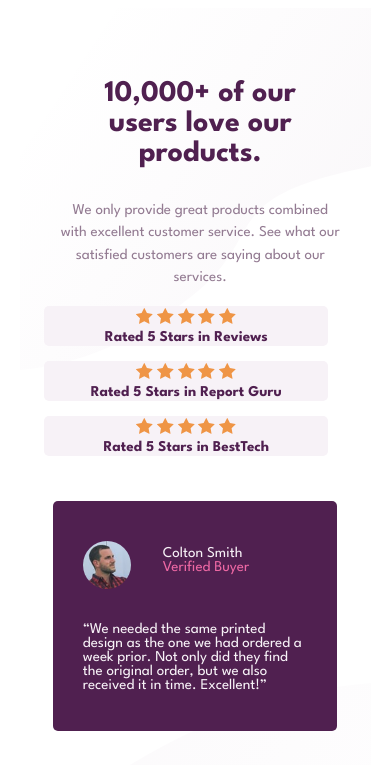
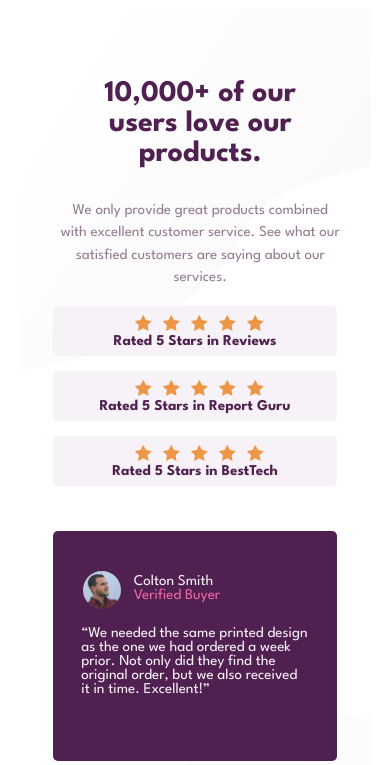
Before and after one commit to fjord20/front-end-mentor-project-5, a plain HTML site: page index.html in a window 390 px wide. Shown: the top 765 px of the page. Drawn offline with Linux system fonts and the light colour scheme.

Commit message:
update css

```diff
--- a/style/style.css
+++ b/style/style.css
@@ -51,9 +51,9 @@ html, body {
 .h1-heading h1 {
 color: hsl(300, 43%, 22%);
 font-weight: 700;
- font-size: 3.6rem;
- line-height: 1em;
- padding-right: 25%;
+font-size: 3rem;
+line-height: 0.9em;
+padding-right: 40%;
 }
 
 .text-heading {
@@ -66,6 +66,7 @@ html, body {
 }
 
 /* rating section*/
+
 .rating {
 display: flex;
 flex-direction: column;
@@ -112,10 +113,13 @@ html, body {
 background-color: hsl(300, 24%, 96%);
 }
 
+.stars {
+  width: 35%;
+  margin-left: 8%;
+}
+
 .stars img {
-  position: relative;
-  margin-left: 10px;
-
+margin-right: 5%;
 }
 
 .rated-for {
@@ -125,6 +129,7 @@ html, body {
 }
 
 /* card-response*/
+
 .card-response {
 display: flex;
 flex-direction: row;
@@ -149,6 +154,7 @@ html, body {
 position: relative;
 top: 1.33rem;
 width: 35%;
+height: 225px;
 background-color: hsl(300, 43%, 22%);
 border-radius: 0.33rem;
 }
@@ -159,6 +165,7 @@ html, body {
 position: relative;
 top: 2.66rem;
 width: 35%;
+height: 225px;
 background-color: hsl(300, 43%, 22%);
 border-radius: 0.33rem;
 }
@@ -170,16 +177,18 @@ html, body {
 margin-top: 10%;
 }
 
+.foto-mans {
+  width: 15%;
+  margin-right: 5%;
+}
 
 .foto-mans img {
-  position: relative;
-  width: 60%;
-  /*margin-right: 5%; */
 border-radius: 60%;
 }
 
 .data-mans {
-  margin-top: 2%;
+margin-top: 1%;
+
 }
 
 .name-mans p {
@@ -192,7 +201,7 @@ html, body {
 }
 
 article {
-  margin: 30px 30px 0 30px;
+margin: 5% 10% 0 10%;
 }
 
 q {
@@ -257,6 +266,7 @@ q {
   align-items: center;
   gap: 1rem;
   width: 90%;
+  margin: 0%;
 }
 
 .rating-1 {
@@ -265,6 +275,8 @@ q {
     flex-direction: column;
     justify-content: center;
     width: 90%;
+    height: 50px;
+
 
 }
 
@@ -274,6 +286,7 @@ q {
   flex-direction: column;
   justify-content: center;
   width: 90%;
+  height: 50px;
   position: static;
 }
 
@@ -283,13 +296,15 @@ q {
   flex-direction: column;
   justify-content: center;
   width: 90%;
+  height: 50px;
   position: static;
 }
 
-.stars img {
-    margin-left: 0;
-    margin-bottom: 0.2rem;
+.stars {
+  width: 50%;
 }
+
+
 
 .rated-for {
   margin: 0;
@@ -347,8 +362,29 @@ q {
 
 }
 
-@media screen and (max-width: 900px) {
+@media screen and (min-width: 481px) and (max-width: 1200px) {
 .layout-container {
   max-width: 90%;
 }
+
+.rating {
+  display: flex;
+  flex-direction: column;
+  align-items: center;
+  gap: 1rem;
+  width: 30%;
 }
+
+/*.rating-1 {
+  background-color: hsl(300, 24%, 96%);
+  display: flex;
+  flex-direction: column;
+  justify-content: center;
+  width: 90%;
+
+}*/
+
+
+
+
+}
```
Lines whose indentation alone changed are shown as unchanged.
